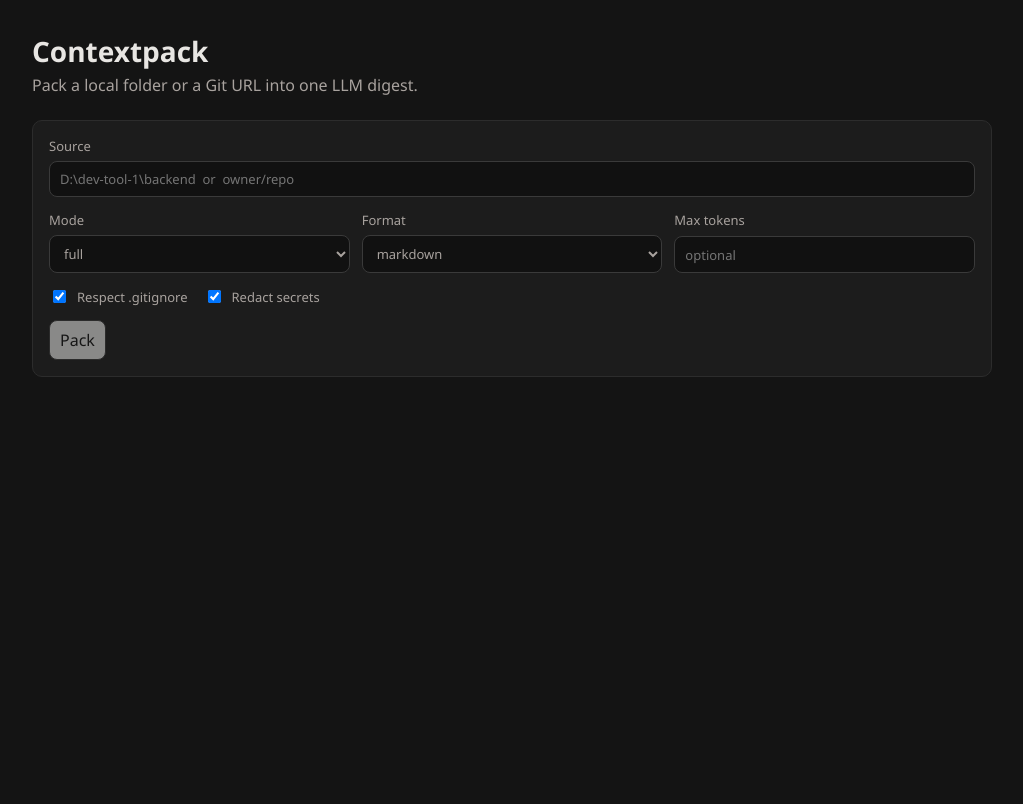
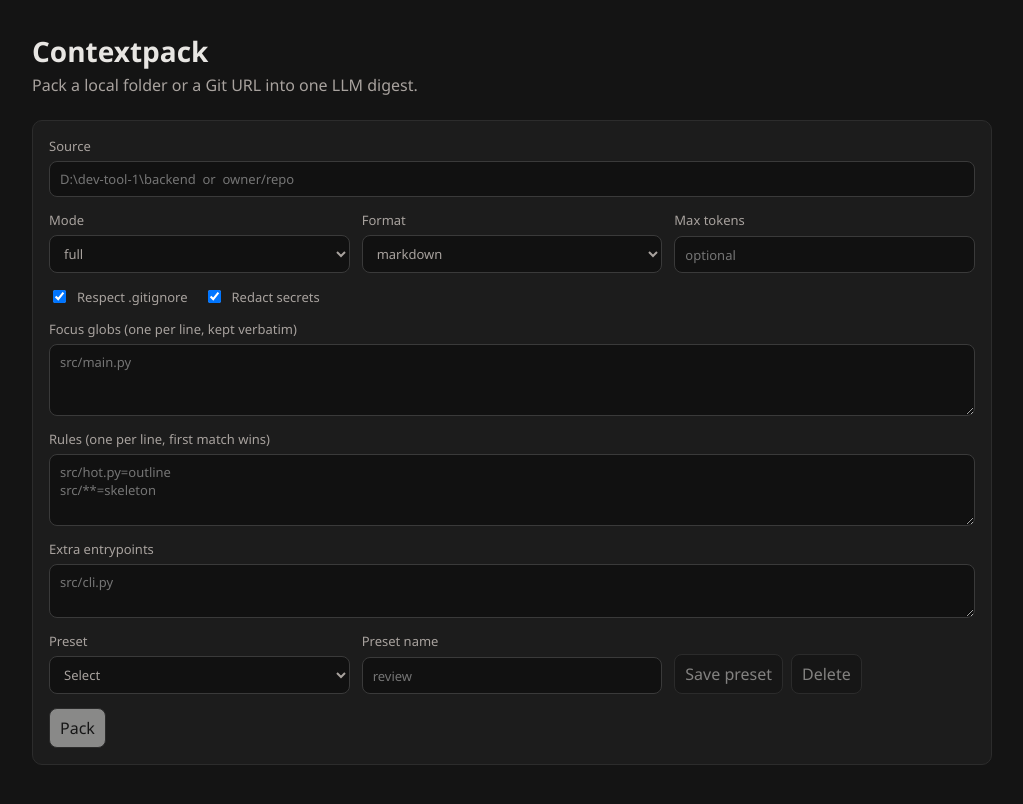
Before and after one commit to Deeva2601/dev-tool-1, a React (Vite) app in the folder frontend/: page / in a window 1280 px wide. Shown: the top 804 px of the page, without its empty margins (128-1151 px from the left). Built offline with nearby package versions, Linux system fonts and the light colour scheme.

Commit message:
phase F1 done

```diff
--- a/frontend/src/App.css
+++ b/frontend/src/App.css
@@ -189,3 +189,17 @@ h2 {
     grid-template-columns: 1fr;
   }
 }
+
+textarea {
+  font: inherit;
+  color: inherit;
+  background: #111;
+  border: 1px solid #3a3a3a;
+  border-radius: 8px;
+  padding: 8px 10px;
+  resize: vertical;
+}
+
+.preset-actions {
+  align-self: end;
+}
--- a/frontend/src/App.tsx
+++ b/frontend/src/App.tsx
@@ -1,6 +1,8 @@
-import { useState, type FormEvent } from "react";
+import { useEffect, useState, type FormEvent } from "react";
+import { lines } from "./lines";
 import { packSource } from "./api";
-import type { Compression, DigestFormat, PackResponse } from "./types";
+import { loadPresets, savePresets } from "./presets";
+import type { Compression, DigestFormat, PackResponse, Preset } from "./types";
 import { ResultView } from "./ResultView.tsx";
 import "./App.css";
 
@@ -14,6 +16,58 @@ export default function App() {
   const [busy, setBusy] = useState(false);
   const [error, setError] = useState<string | null>(null);
   const [result, setResult] = useState<PackResponse | null>(null);
+  const [focus, setFocus] = useState("");
+  const [rules, setRules] = useState("");
+  const [entries, setEntries] = useState("");
+  const [presets, setPresets] = useState<Preset[]>([]);
+  const [presetName, setPresetName] = useState("");
+  const [selectedPreset, setSelectedPreset] = useState("");
+
+  useEffect(() => {
+    setPresets(loadPresets());
+  }, []);
+
+  function currentPreset(name: string): Preset {
+    return {
+      name,
+      mode,
+      format,
+      maxTokens,
+      respectGitignore,
+      redactSecrets,
+      focus,
+      rules,
+      entries,
+    };
+  }
+
+  function applyPreset(preset: Preset) {
+    setMode(preset.mode);
+    setFormat(preset.format);
+    setMaxTokens(preset.maxTokens);
+    setRespectGitignore(preset.respectGitignore);
+    setRedactSecrets(preset.redactSecrets);
+    setFocus(preset.focus);
+    setRules(preset.rules);
+    setEntries(preset.entries);
+  }
+
+  function onSavePreset() {
+    const name = presetName.trim();
+    if (!name) return;
+    const next = [...presets.filter((item) => item.name !== name), currentPreset(name)];
+    setPresets(next);
+    savePresets(next);
+    setSelectedPreset(name);
+  }
+
+  function onDeletePreset() {
+    const next = presets.filter((item) => item.name !== selectedPreset);
+    setPresets(next);
+    savePresets(next);
+    setSelectedPreset("");
+  }
+
 
   async function onSubmit(event: FormEvent) {
     event.preventDefault();
@@ -25,6 +79,9 @@ export default function App() {
         throw new Error("Max tokens must be a positive integer.");
       }
       const packed = await packSource({
+        focus: lines(focus),
+        rules: lines(rules),
+        entries: lines(entries),
         source: source.trim(),
         mode,
         format,
@@ -105,6 +162,57 @@ export default function App() {
             Redact secrets
           </label>
         </div>
+                <label>
+          Focus globs (one per line, kept verbatim)
+          <textarea value={focus} onChange={(event) => setFocus(event.target.value)} rows={3} placeholder={"src/main.py"} />
+        </label>
+        <label>
+          Rules (one per line, first match wins)
+          <textarea
+            value={rules}
+            onChange={(event) => setRules(event.target.value)}
+            rows={3}
+            placeholder={"src/hot.py=outline\nsrc/**=skeleton"}
+          />
+        </label>
+        <label>
+          Extra entrypoints
+          <textarea value={entries} onChange={(event) => setEntries(event.target.value)} rows={2} placeholder={"src/cli.py"} />
+        </label>
+
+        <div className="row">
+          <label>
+            Preset
+            <select
+              value={selectedPreset}
+              onChange={(event) => {
+                const name = event.target.value;
+                setSelectedPreset(name);
+                const found = presets.find((item) => item.name === name);
+                if (found) applyPreset(found);
+              }}
+            >
+              <option value="">Select</option>
+              {presets.map((item) => (
+                <option key={item.name} value={item.name}>
+                  {item.name}
+                </option>
+              ))}
+            </select>
+          </label>
+          <label>
+            Preset name
+            <input value={presetName} onChange={(event) => setPresetName(event.target.value)} placeholder="review" />
+          </label>
+          <div className="actions preset-actions">
+            <button type="button" onClick={onSavePreset} disabled={presetName.trim() === ""}>
+              Save preset
+            </button>
+            <button type="button" onClick={onDeletePreset} disabled={selectedPreset === ""}>
+              Delete
+            </button>
+          </div>
+        </div>
 
         <button type="submit" disabled={busy || source.trim() === ""}>
           {busy ? "Packing…" : "Pack"}
--- /dev/null
+++ b/frontend/src/lines.ts
@@ -0,0 +1,6 @@
+export function lines(value: string): string[] {
+  return value
+    .split(/\r?\n/)
+    .map((line) => line.trim())
+    .filter((line) => line.length > 0);
+}
--- /dev/null
+++ b/frontend/src/presets.ts
@@ -0,0 +1,18 @@
+import type { Preset } from "./types";
+
+const KEY = "contextpack.presets";
+
+export function loadPresets(): Preset[] {
+  try {
+    const raw = localStorage.getItem(KEY);
+    if (!raw) return [];
+    const parsed: unknown = JSON.parse(raw);
+    return Array.isArray(parsed) ? (parsed as Preset[]) : [];
+  } catch {
+    return [];
+  }
+}
+
+export function savePresets(presets: Preset[]): void {
+  localStorage.setItem(KEY, JSON.stringify(presets));
+}
```
Also changed, not shown: frontend/src/types.ts (+15 -0 lines).
